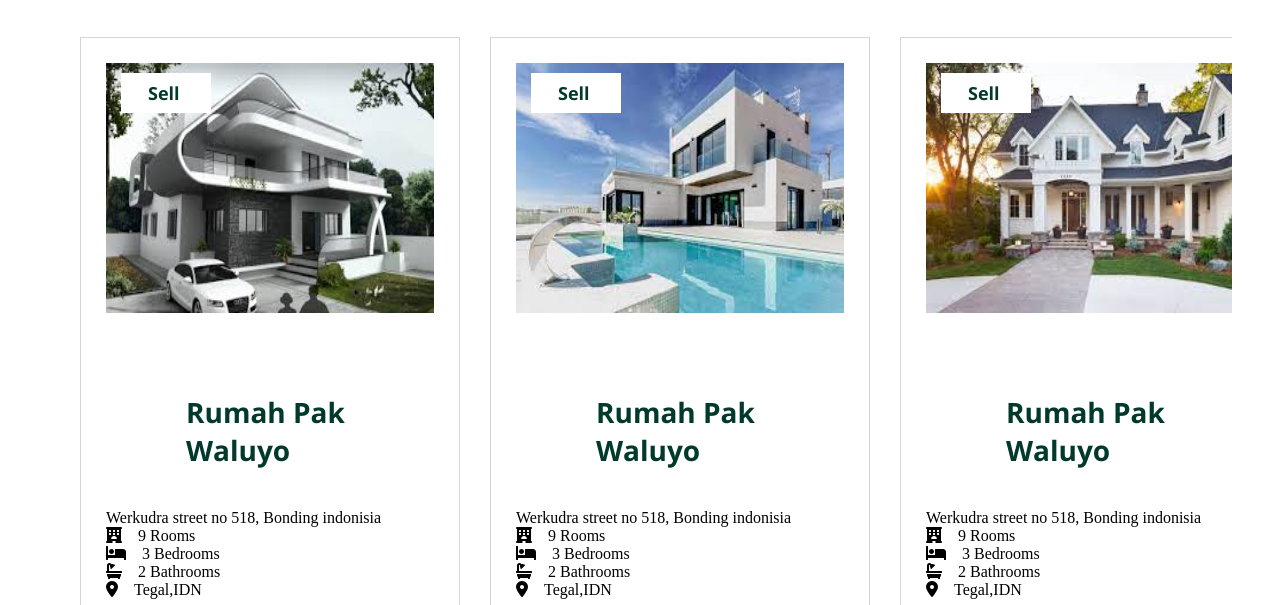
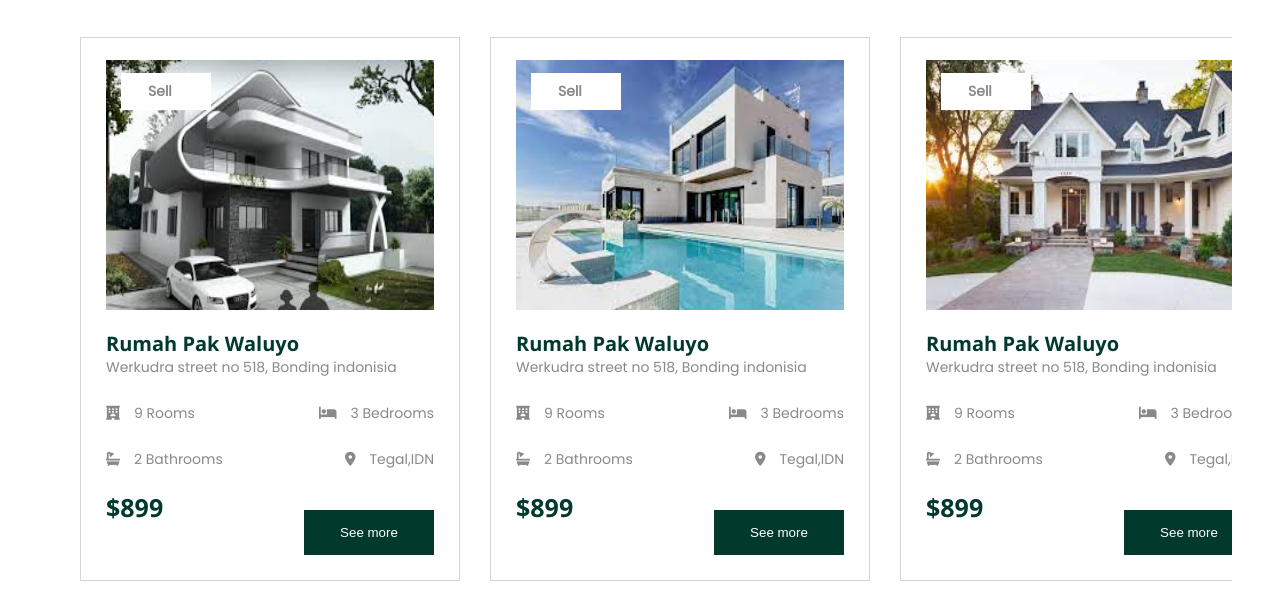
Before and after one commit to muneesMohammed/test2, a plain HTML site: page index.html in a window 1280 px wide. Shown: the part 1641-2246 px from the top of the page. Drawn offline with nearby package versions, Linux system fonts and the light colour scheme.

Commit message:
Update index.css

```diff
--- a/assets/styles/index.css
+++ b/assets/styles/index.css
@@ -219,7 +219,7 @@ height: 600px;
   height: 45px; */
 }
 
-.sect-card h2{
+.heading{
   font-size: 28px;
   font-family:"Open Sans";
   font-weight:800;
@@ -262,6 +262,47 @@ height: 250px;
 position: relative;
 top: -40px;
 }
+.caption{
+ font-size: 20px;
+ font-family:"Open Sans";
+ font-weight:800;
+ color: #013a2d;
+ margin-top: -20px;
+  }
+  .card2 p{
+    font-size: 14px;
+    font-family: "poppins";
+    color: #888a89;
+  }
+  .lastrow{
+    display: flex;
+    justify-content: space-between;
+    margin-top: 20px;
+  }
+  .lastrow h2{
+    font-size: 25px;
+    font-family:"Open Sans";
+    font-weight:800;
+    color: #013a2d;
+  }
+  .lastrow button {
+    border: none;
+    background-color: #013a2d;
+    color: rgb(255, 255, 255);
+    width: 130px;
+    height: 45px;
+    margin-top: 20px;
+  }
+  .iconchild{
+    margin-top: 25px;
+    display: flex;
+    justify-content: space-between;
+  }
+  /* .icontable{ */
+    /* display: flex; */
+    /* flex-wrap: wrap; */
+    /* justify-content: space-between; */
+  /* } */
 /* .card-array::-webkit-scrollbar { */
   /* display: none; */
 /* } */
```
